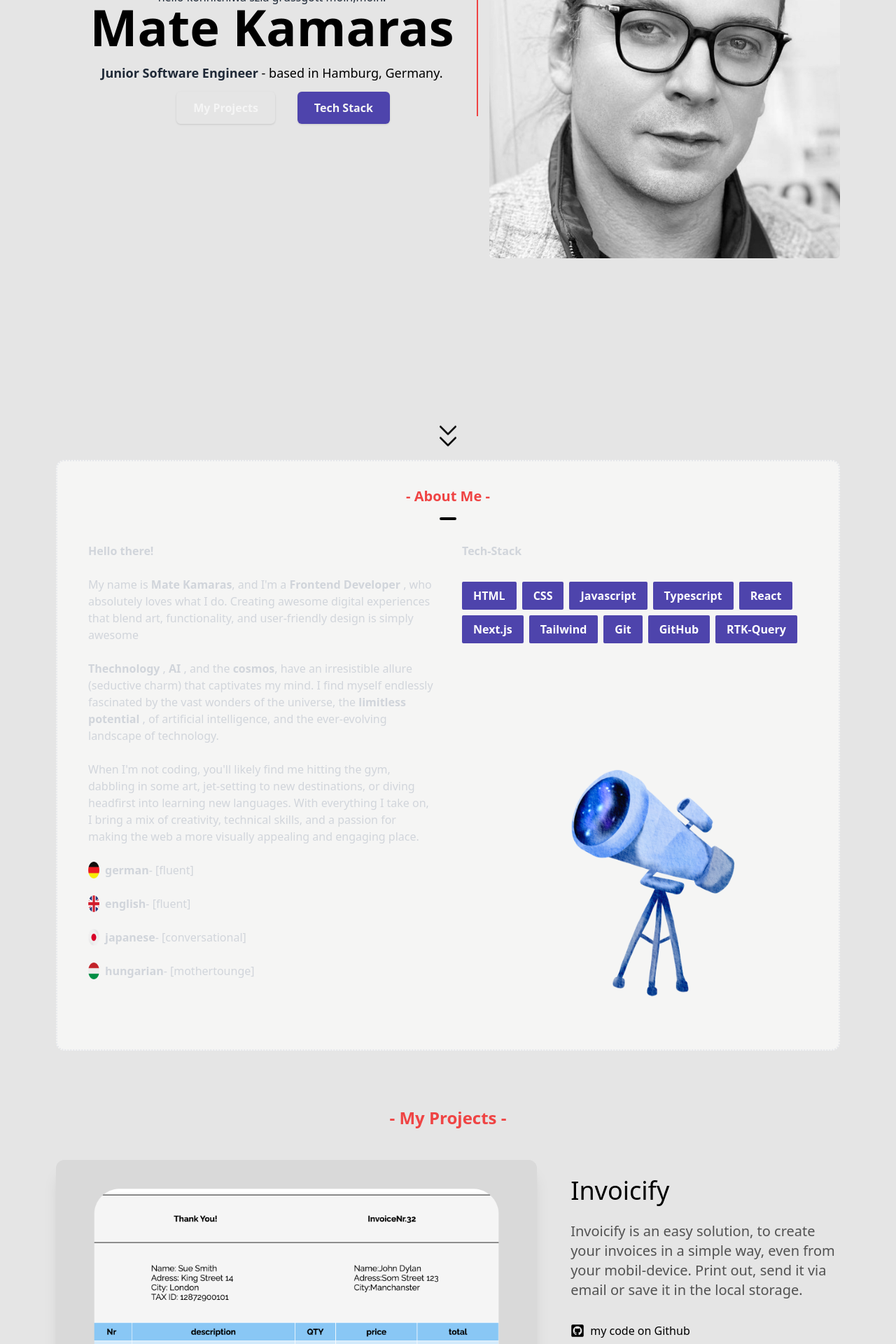
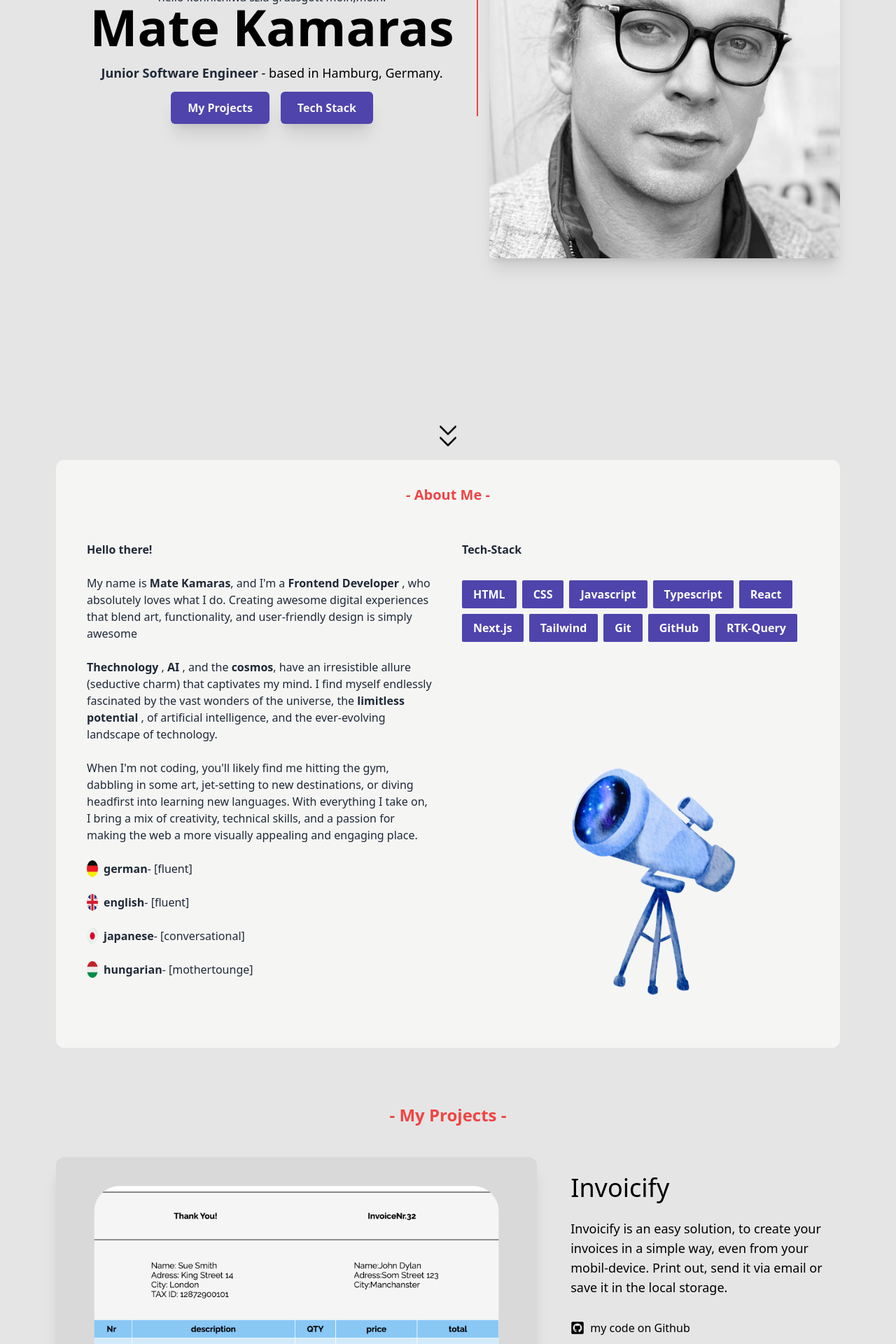
Before and after one commit to Murci2022/MY-PORTFOLIO, a Next.js app: page / in a window 1280 px wide. Shown: the part 440-2360 px from the top of the page at 70% size. Built offline with nearby package versions, Linux system fonts and the light colour scheme.

Commit message:
add shadow to img, button

```diff
--- a/app/page.tsx
+++ b/app/page.tsx
@@ -1,6 +1,7 @@
 import HeroSection from "../components/HeroSection"
 import AboutSection from "../components/AboutSection"
 import ProjectSection from "../components/ProjectSection"
+import TechStack from "../components/TechStack"
 
 
 /* border-2 border-solid border-black */
@@ -8,6 +9,7 @@ export default function Home() {
     return (<main className='mx-auto /* max-w-3xl */ px-4 sn:px-6 md:max-w-6xl '>
         <HeroSection />
         <AboutSection />
+        <TechStack />
         <ProjectSection />
 
     </main>
--- a/components/AboutSection.tsx
+++ b/components/AboutSection.tsx
@@ -19,13 +19,13 @@ const skills = [
 const AboutSection = () => {
     /* */
     return (
-        <section id='about' className='border-2 md:border-dotted border-red text-center break-normal bg-stone-100  dark:bg-black text-gray-300 py-3 px-3 rounded-xl'>
+        <section id='about' className=' text-center break-normal bg-stone-100  dark:bg-black text-gray-800 dark:text-gray-300 py-3 px-3 rounded-xl'>
             <div className='my-6 mx-4 pb-6 md:pt-30 md:pb-30'>
                 <h1 className='text-center font-bold text-xl text-red-500'>
                     - About Me -</h1>
 
 
-                <hr className=' w-6 h-1 mx-auto my-4 bg-black border-0 rounded'></hr>
+                <hr className=' w-6 h-1 mx-auto my-4  border-0 rounded'></hr>
                 <div className='flex flex-col space-y-10 items-stretch justify-center align-top  md:flex-row md:text-left md:p-4 md:space-y-0 md:space-x-10 '>
                     <div className='md:w-1/2'>
                         <h1 className='text-center text-xl2 font-bold mb-6 md:text-left'>Hello there!</h1>
--- a/components/HeroSection.tsx
+++ b/components/HeroSection.tsx
@@ -37,7 +37,7 @@ const HeroSection = () => {
                     </p>
                     <Link
                         to="projects"
-                        className="text-neutral-100 font-semibold rounded-md mx-8 px-6 py-3 dark:bg-lblue shadow dark:hover:bg-hlblue dark:active:ring-2 dark:active:ring-blue-500 active:ring-offset-2 active:ring-offset-blue-500 cursor-pointer"
+                        className="text-neutral-100 font-semibold mr-4 rounded-md px-6 py-3 bg-lblue shadow-xl hover:bg-hlblue active:ring-2 active:ring-blue-500 active:ring-offset-2 active:ring-offset-blue-500 cursor-pointer"
 
                         activeClass="active"
                         spy={true}
@@ -49,7 +49,7 @@ const HeroSection = () => {
                     </Link>
                     <Link
                         to="techstack"
-                        className="text-neutral-100 font-semibold rounded-md px-6 py-3 bg-lblue shadow hover:bg-hlblue active:ring-2 active:ring-blue-500 active:ring-offset-2 active:ring-offset-blue-500 cursor-pointer"
+                        className="text-neutral-100 font-semibold rounded-md px-6 py-3 bg-lblue shadow-xl hover:bg-hlblue active:ring-2 active:ring-blue-500 active:ring-offset-2 active:ring-offset-blue-500 cursor-pointer"
 
                         activeClass="active"
                         spy={true}
@@ -62,7 +62,7 @@ const HeroSection = () => {
 
                 </div>
                 <div className='flex md:justify-center md:w-1/2 md:mt-2'>
-                    <Image className='rounded-md w-auto h-auto' src="/Mate2.png" alt='headshot' width={300} height={300} priority />
+                    <Image className='rounded-md shadow-xl w-auto h-auto' src="/Mate2.png" alt='headshot' width={300} height={300} priority />
                 </div>
             </div>
             <div className='flex flex-row justify-center  md:mt-40' >
--- a/components/ProjectSection.tsx
+++ b/components/ProjectSection.tsx
@@ -28,14 +28,14 @@ const projects = [
 
 const ProjectSection = () => {
     return (
-        <section id='projects' className='text-center break-normal md:py-30 '>
+        <section id='projects' className='text-center break-normal md:py-30 dark:text-gray-300 '>
             <h1 className='text-center text-red-500 mb-6 font-bold text-2xl pt-20 pb-5'> - My Projects -</h1>
 
             <div className='flex flex-col space-y-28'>
                 {projects.map((project, idx) => {
                     return (
                         <div key={idx}>
-                            <div className='flex flex-col md:flex-row md:space-x-12'>
+                            <div className='flex flex-col md:flex-row md:space-x-12 '>
                                 <div>
                                     <Link href={project.link} target='_blank'>
                                         <Image
@@ -51,7 +51,7 @@ const ProjectSection = () => {
                                 </div>
                                 <div className='md:w-1/2 md:text-start'>
                                     <h1 className='text-4xl my-6'>{project.name}</h1>
-                                    <p className='text-xl leading-7 mb-3 text-neutral-600 dark:text-neutral-400'>{project.description}</p>
+                                    <p className='text-lg leading-7 mb-3 '>{project.description}</p>
                                     <div className='flex justify-center md:block'>
                                         <Link href={project.github} target='_blank' className='hover:-translate-y-1 transition-transform cursor-pointer flex items-center mt-8'><FaGithubSquare className='text-xl mr-2' />
                                             <span text-lg>my code on Github</span></Link>
--- a/components/TechStack.tsx
+++ b/components/TechStack.tsx
@@ -17,8 +17,9 @@ const TechStack = () => {
 
     ]
 
-    return (
-        <section id="techstack" className=' md:w-1/2 '>
+    return (<>
+
+        {/* {<section id="techstack" className=' md:w-1/2 '>
             <h1 className='text-center text-xl2 font-bold mb-6 md:text-left'>Tech-Stack</h1>
             <div className='flex flex-col justify-between h-full'>
 
@@ -36,8 +37,8 @@ const TechStack = () => {
                     <Image src="/Telesc.png" alt='Telescope' height={400} width={400} className='hidden w-400 h-400  mb-10 md:float-right md:block' />
                 </div>
             </div>
-        </section>
-    )
+        </section>  */}
+    </>)
 }
 
 export default TechStack
```
